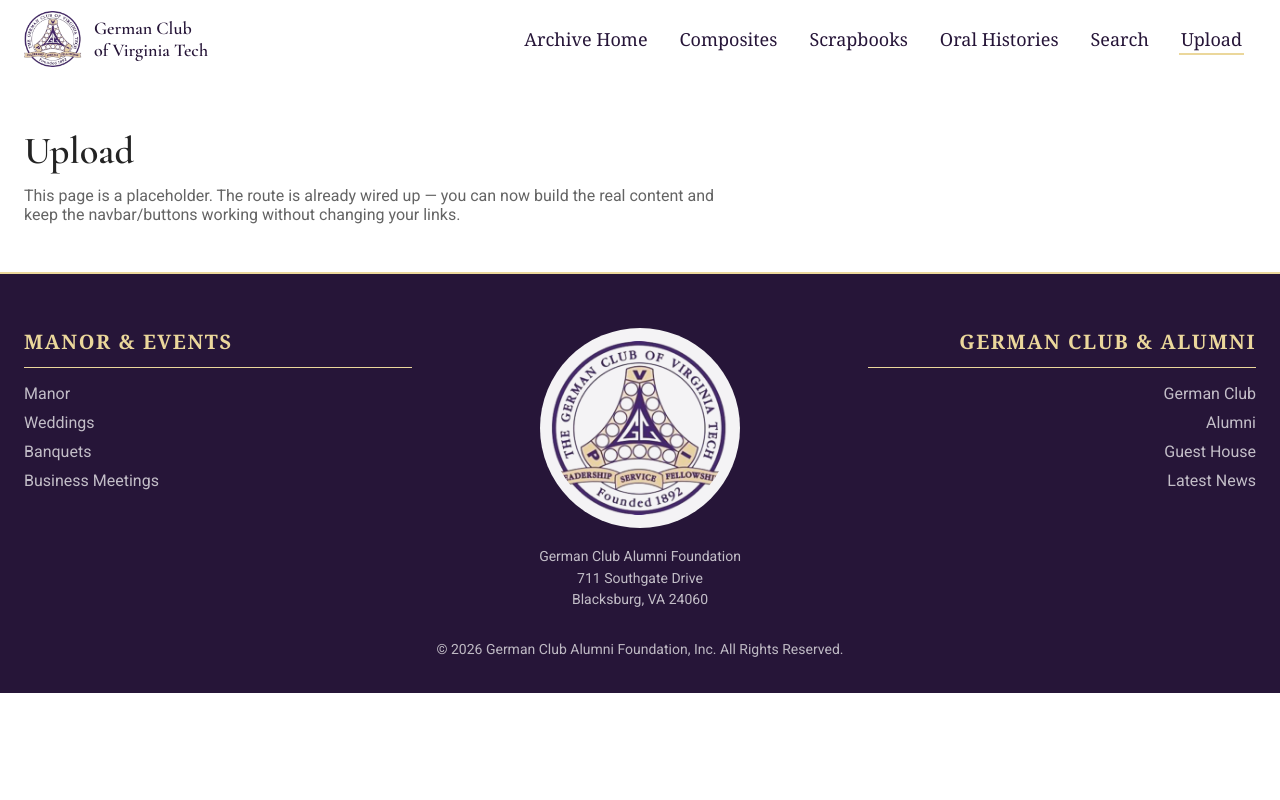
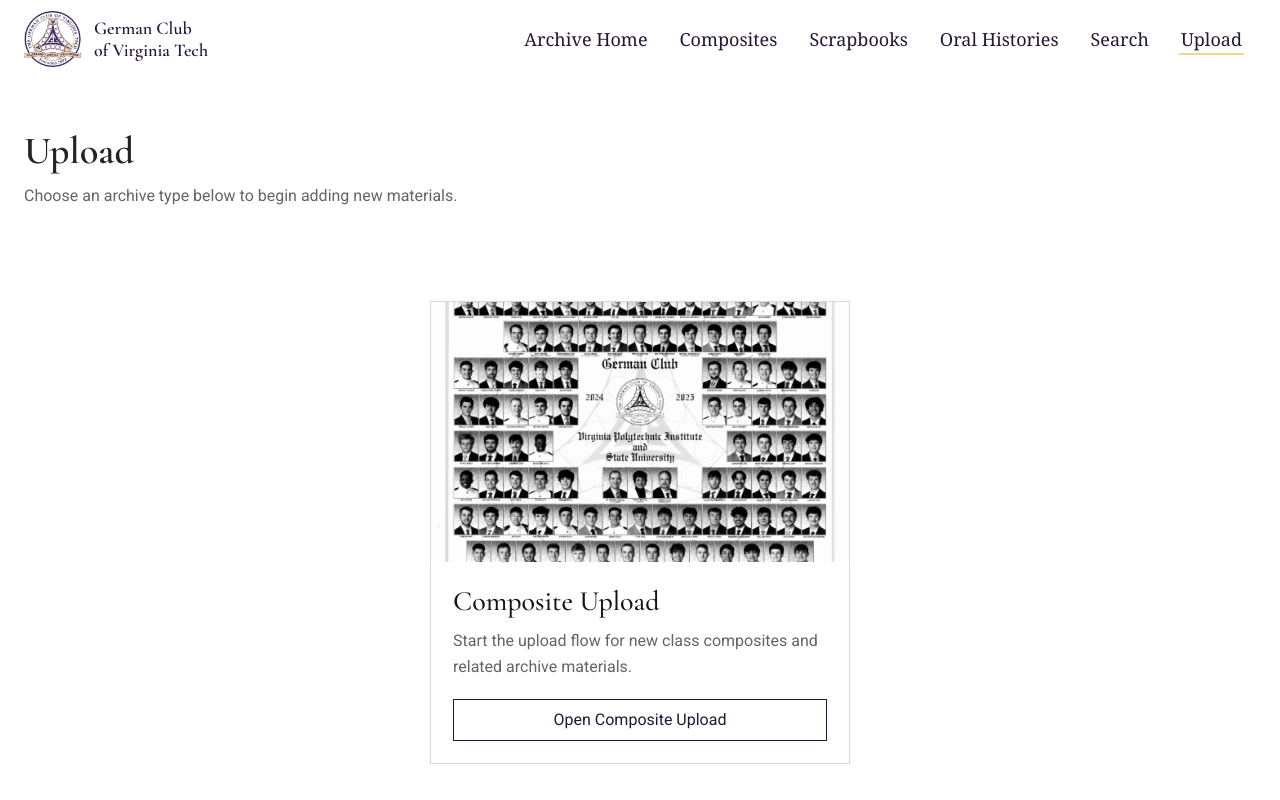
Before and after one commit to alejandroc01/gc_website, a React (Vite) app in the folder FrontEnd/: page /upload in a window 1280 px wide. Shown: the top 800 px of the page. Built offline with nearby package versions, Linux system fonts and the light colour scheme; a web font is replaced by a local one.

Commit message:
added composite upload page

```diff
--- a/FrontEnd/src/App.jsx
+++ b/FrontEnd/src/App.jsx
@@ -7,6 +7,7 @@ import ScrollToTop from './components/ScrollToTop.jsx';
 import HomePage from './pages/HomePage.jsx';
 import PlaceholderPage from './pages/PlaceholderPage.jsx';
 import MemberPage from './pages/MemberPage.jsx';
+import UploadPage from './pages/UploadPage.jsx';
 
 /**
  * App
@@ -29,7 +30,8 @@ export default function App() {
           <Route path="/scrapbooks" element={<PlaceholderPage title="Scrapbooks" />} />
           <Route path="/oral-histories" element={<PlaceholderPage title="Oral Histories" />} />
           <Route path="/search" element={<PlaceholderPage title="Search" />} />
-          <Route path="/upload" element={<PlaceholderPage title="Upload" />} />
+          <Route path="/upload" element={<UploadPage />} />
+          <Route path="/upload/composites" element={<PlaceholderPage title="Composite Upload" />} />
           <Route path="/member" element={<MemberPage title="Member" />} />
 
           {/* Fallback */}
--- a/FrontEnd/src/components/ActionCards/ActionCards.css
+++ b/FrontEnd/src/components/ActionCards/ActionCards.css
@@ -6,6 +6,11 @@
   display: grid;
   grid-template-columns: repeat(3, 1fr);
   gap: 24px;
+}
+
+.actionCards__grid--single {
+  grid-template-columns: minmax(280px, 420px);
+  justify-content: center;
 }
 
 .actionCard {
--- a/FrontEnd/src/components/ActionCards/ActionCards.jsx
+++ b/FrontEnd/src/components/ActionCards/ActionCards.jsx
@@ -1,5 +1,5 @@
-import { Link } from 'react-router-dom'
-import './ActionCards.css'
+import { Link } from 'react-router-dom';
+import './ActionCards.css';
 
 const CARDS = [
   {
@@ -9,7 +9,7 @@ const CARDS = [
     title: 'Composites',
     description: 'Browse class composites by year and view member details.',
     buttonText: 'View Composites',
-    to: '/composites'
+    to: '/composites',
   },
   {
     key: 'scrapbooks',
@@ -18,7 +18,7 @@ const CARDS = [
     title: 'Scrapbooks',
     description: 'Flip through scrapbook pages and open scanned photos.',
     buttonText: 'Open Scrapbooks',
-    to: '/scrapbooks'
+    to: '/scrapbooks',
   },
   {
     key: 'oral-histories',
@@ -27,9 +27,9 @@ const CARDS = [
     title: 'Oral Histories',
     description: 'Watch alumni interviews and themed video clips.',
     buttonText: 'Watch Oral Histories',
-    to: '/oral-histories'
-  }
-]
+    to: '/oral-histories',
+  },
+];
 
 /**
  * ActionCards
@@ -37,24 +37,28 @@ const CARDS = [
  * A 3-card grid using a "news card" style (image, title, description, button).
  * Buttons use client-side navigation (react-router) so hooking up future pages is easy.
  */
-export default function ActionCards () {
+export default function ActionCards({ cards = CARDS, ariaLabel = 'Main actions' }) {
+  const gridClassName = ['actionCards__grid', cards.length === 1 ? 'actionCards__grid--single' : '']
+    .filter(Boolean)
+    .join(' ');
+
   return (
-    <section className='actionCards section' aria-label='Main actions'>
-      <div className='container'>
-        <div className='actionCards__grid'>
-          {CARDS.map(card => (
-            <article key={card.key} className='actionCard'>
+    <section className="actionCards section" aria-label={ariaLabel}>
+      <div className="container">
+        <div className={gridClassName}>
+          {cards.map((card) => (
+            <article key={card.key} className="actionCard">
               <img
-                className='actionCard__image'
+                className="actionCard__image"
                 src={card.imageSrc}
                 alt={card.imageAlt}
               />
-              <div className='actionCard__body'>
-                <h2 className='actionCard__title'>{card.title}</h2>
-                <p className='actionCard__description'>{card.description}</p>
+              <div className="actionCard__body">
+                <h2 className="actionCard__title">{card.title}</h2>
+                <p className="actionCard__description">{card.description}</p>
 
-                <div className='actionCard__buttonRow'>
-                  <Link className='button actionCard__button' to={card.to}>
+                <div className="actionCard__buttonRow">
+                  <Link className="button actionCard__button" to={card.to}>
                     {card.buttonText}
                   </Link>
                 </div>
@@ -64,5 +68,5 @@ export default function ActionCards () {
         </div>
       </div>
     </section>
-  )
+  );
 }
--- /dev/null
+++ b/FrontEnd/src/pages/UploadPage.jsx
@@ -0,0 +1,38 @@
+import ActionCards from '../components/ActionCards/ActionCards.jsx';
+
+const UPLOAD_CARDS = [
+  {
+    key: 'upload-composites',
+    imageSrc: '/images/2025.jpeg',
+    imageAlt: 'Composite upload preview',
+    title: 'Composite Upload',
+    description: 'Start the upload flow for new class composites and related archive materials.',
+    buttonText: 'Open Composite Upload',
+    to: '/upload/composites',
+  },
+];
+
+export default function UploadPage() {
+  return (
+    <>
+      <section className="section">
+        <div className="container">
+          <h1
+            style={{
+              fontFamily: 'var(--font-display)',
+              fontSize: 'clamp(2rem, 3vw, 3rem)',
+              margin: '0 0 12px',
+            }}
+          >
+            Upload
+          </h1>
+          <p style={{ margin: 0, color: 'var(--muted)', maxWidth: 720 }}>
+            Choose an archive type below to begin adding new materials.
+          </p>
+        </div>
+      </section>
+
+      <ActionCards cards={UPLOAD_CARDS} ariaLabel="Upload actions" />
+    </>
+  );
+}
```
